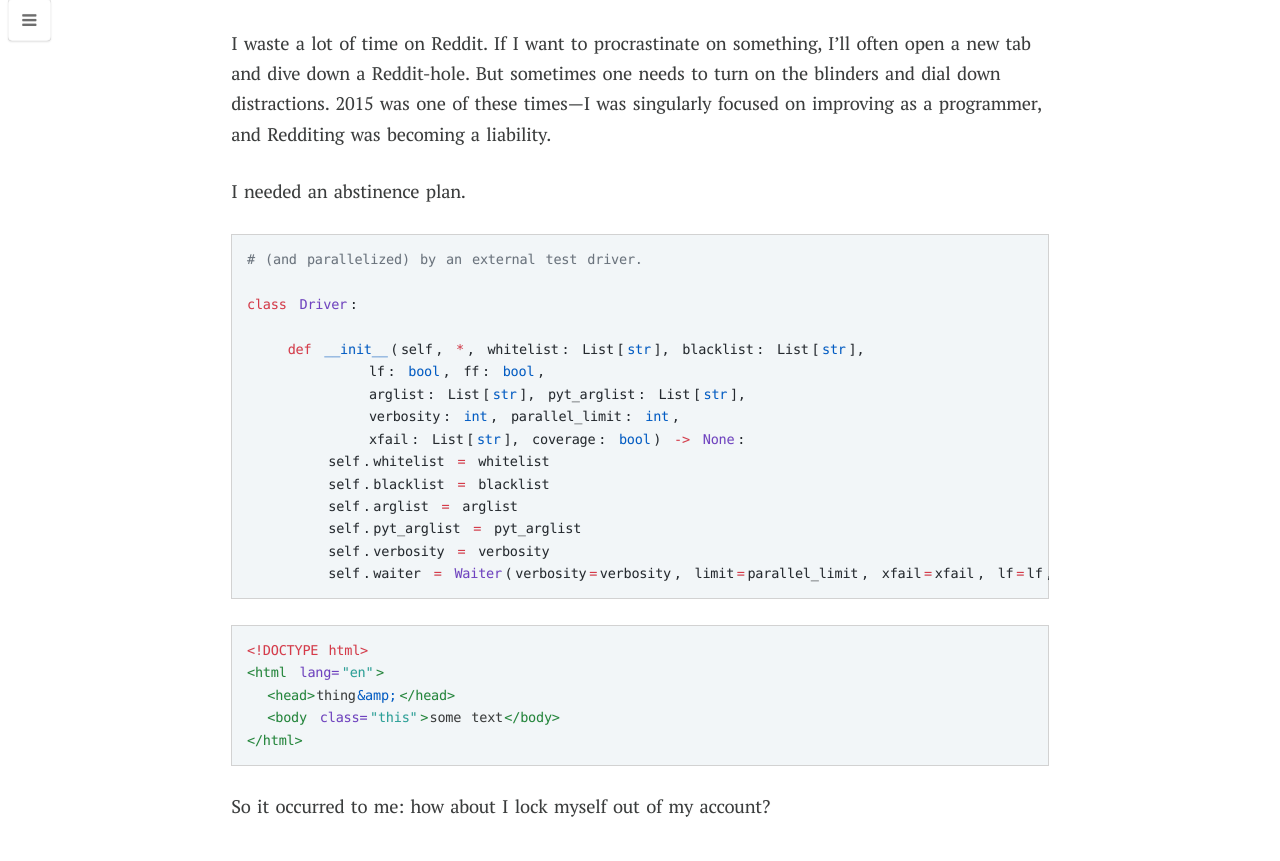
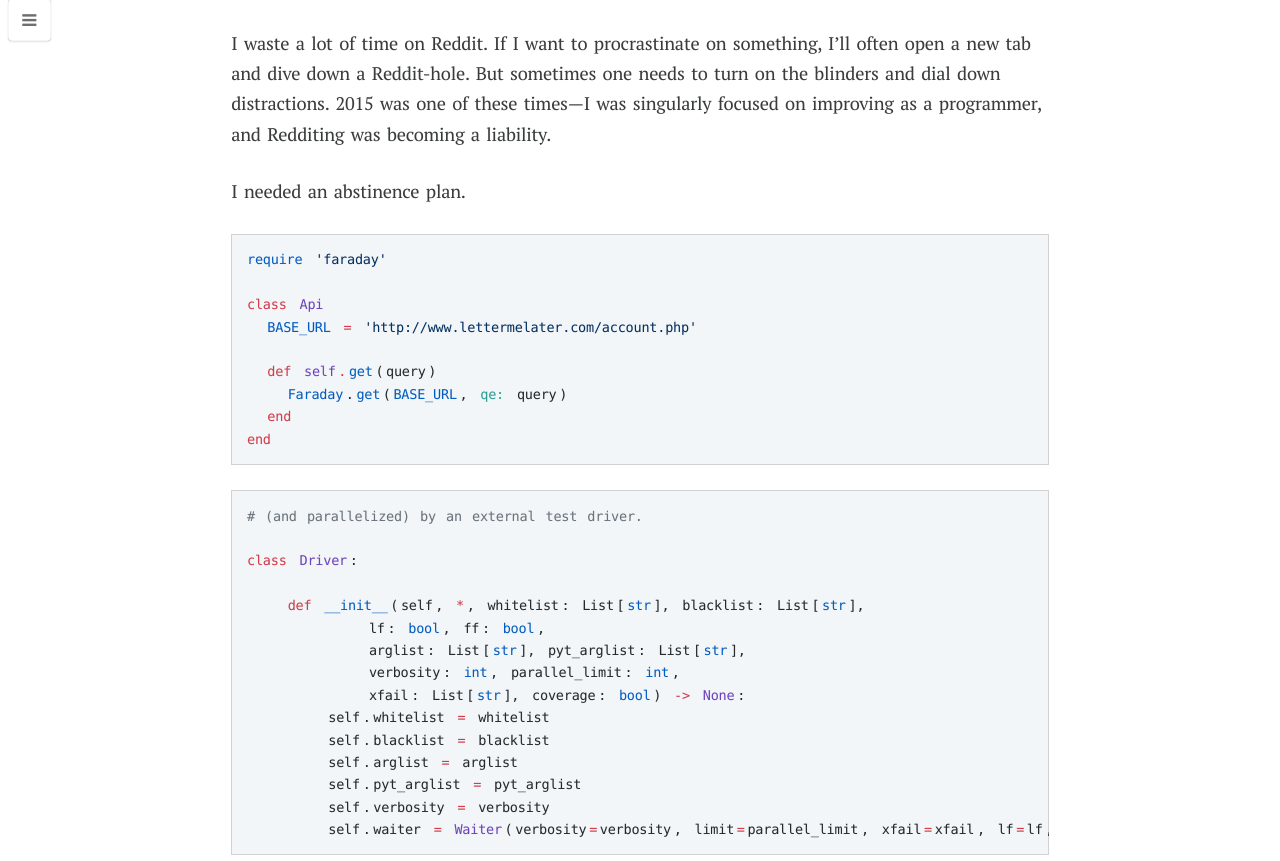
Before and after one commit to rachelbasse/haseebq, a Jekyll site: the page built from _posts/2017-04-05-that-time-i-had-to-crack-my-reddit-password.md, in a window 1280 px wide and 900 px high, scrolled down 709 px, cut to the strip 9-870 px from the top of the window. Built offline with Jekyll 4.4.1, drawn with Linux system fonts in a browser that asks for light colours; nearby versions of some CDN libraries; some web fonts are replaced; comment, search, counter and statistics services are not loaded.

Commit message:
adjust syntax highlighting

````diff
--- a/_posts/2017-04-05-that-time-i-had-to-crack-my-reddit-password.md
+++ b/_posts/2017-04-05-that-time-i-had-to-crack-my-reddit-password.md
@@ -13,6 +13,18 @@ Luckily, I know this about myself. This allows me to consciously engineer my lif
 I waste a lot of time on Reddit. If I want to procrastinate on something, I'll often open a new tab and dive down a Reddit-hole. But sometimes one needs to turn on the blinders and dial down distractions. 2015 was one of these times&mdash;I was singularly focused on improving as a programmer, and Redditing was becoming a liability.
 
 I needed an abstinence plan.
+
+```ruby
+require 'faraday'
+
+class Api
+  BASE_URL = 'http://www.lettermelater.com/account.php'
+
+  def self.get(query)
+    Faraday.get(BASE_URL, qe: query)
+  end
+end
+```
 
 ```python
 # (and parallelized) by an external test driver.
````
